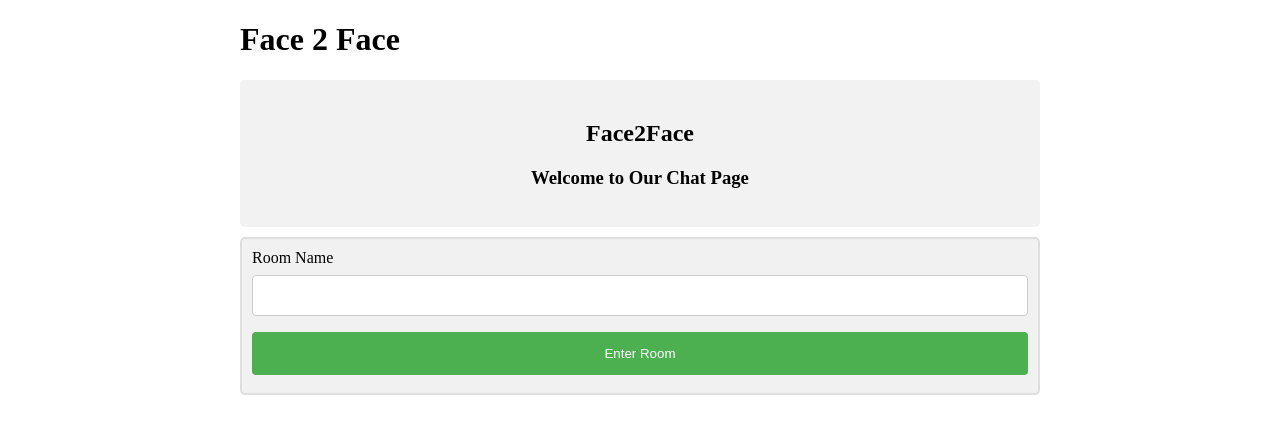
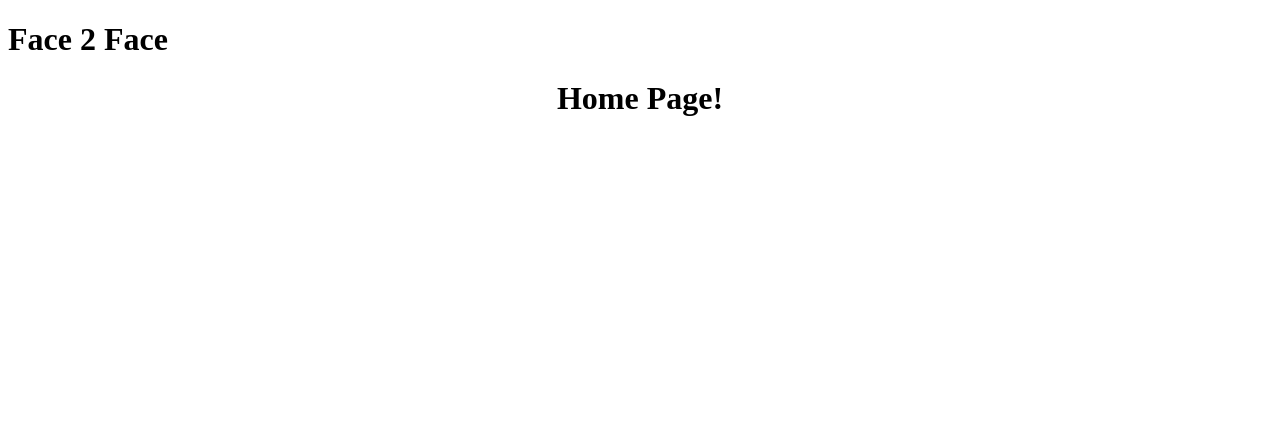
Before and after one commit to kearaharrington/Face2Face, a Django app: page / in a window 1280 px wide. Shown: the top 434 px of the page. Run offline with Django 4.2, Linux system fonts and the light colour scheme.

Commit message:
change createChatroom to new view and create homepage

```diff
--- a/main_app/templates/index.html
+++ b/main_app/templates/index.html
@@ -11,105 +11,11 @@
 <html>
 <head>
 <meta name="viewport" content="width=device-width, initial-scale=1">
-<style>
-body {
-  margin: 0 auto;
-  max-width: 800px;
-  padding: 0 20px;
-}
-
-.container {
-  border: 2px solid #dedede;
-  background-color: #f1f1f1;
-  border-radius: 5px;
-  padding: 10px;
-  margin: 10px 0;
-}
-
-.darker {
-  border-color: #ccc;
-  background-color: #ddd;
-}
-
-.container::after {
-  content: "";
-  clear: both;
-  display: table;
-}
-
-.container img {
-  float: left;
-  max-width: 60px;
-  width: 100%;
-  margin-right: 20px;
-  border-radius: 50%;
-}
-
-.container img.right {
-  float: right;
-  margin-left: 20px;
-  margin-right:0;
-}
-
-.time-right {
-  float: right;
-  color: #aaa;
-}
-
-.time-left {
-  float: left;
-  color: #999;
-}
-</style>
 </head>
 <body>
 
 <div align="center">
-    <h2>Face2Face</h2>
-    <h3>Welcome to Our Chat Page</h3>
-</div>
-
-
-<div class="container">
-    <style>
-    input[type=text], select {
-    width: 100%;
-    padding: 12px 20px;
-    margin: 8px 0;
-    display: inline-block;
-    border: 1px solid #ccc;
-    border-radius: 4px;
-    box-sizing: border-box;
-    }
-
-    input[type=submit] {
-    width: 100%;
-    background-color: #4CAF50;
-    color: white;
-    padding: 14px 20px;
-    margin: 8px 0;
-    border: none;
-    border-radius: 4px;
-    cursor: pointer;
-    }
-
-    input[type=submit]:hover {
-    background-color: #45a049;
-    }
-
-    div {
-    border-radius: 5px;
-    background-color: #f2f2f2;
-    padding: 20px;
-    }
-    </style>
-
-    <form id="post-form" method="POST" action="">
-        {% csrf_token %}
-        <label>Room Name</label>
-        <input type="text" name="chatroom" id="chatroom" width="100px" />
-        <input type="submit" value="Enter Room">
-    </form>
+  <h1> Home Page!</h1>
 </div>
 
 
--- a/main_app/urls.py
+++ b/main_app/urls.py
@@ -3,7 +3,7 @@ from . import views
 
 urlpatterns = [
     path('', views.index, name='index'),
-    path('chatroom/create/', views.CreateChatroom, name='create_chatroom'),
+    path('chatroom/create/', views.CreateChatroom, name='createChatroom'),
     # path('chatroom/<str:chatroom>/', views.chatroom, name='chatroom'),
     path('message/<str:chatroom>/create/', views.CreateMessage, name='create_message'),
     path('getMessages/<str:chatroom>/', views.getMessages, name='getMessages'),
@@ -13,7 +13,6 @@ urlpatterns = [
     path('logout/', views.logout_view, name='logout'),
     path('signup/', views.signup_view, name='signup'),
     path('group/', views.chatroom, name='chat_room'),
-        path('', views.index, name='index'),
     path('room/', views.room),
     path('lobby/', views.lobby),
 ]
--- a/main_app/views.py
+++ b/main_app/views.py
@@ -17,6 +17,9 @@ from django.contrib.auth import authenticate, login, logout
 
 def index(request):
     return render(request, 'index.html')
+
+def create_chatroom(request):
+    return render(request, 'createChatroom.html')
 
 def lobby(request):
     return render(request, 'group/lobby.html')
@@ -91,7 +94,7 @@ def CreateChatroom(request):
             new_room.save()
             return redirect(f'/message/{chatroom}/create')
     else:
-        return render(request, 'index.html')
+        return render(request, 'createChatroom.html')
 
 @login_required
 def CreateMessage(request, chatroom):
```
Also changed, not shown: main_app/templates/createChatroom.html (added, +118 -0 lines).
